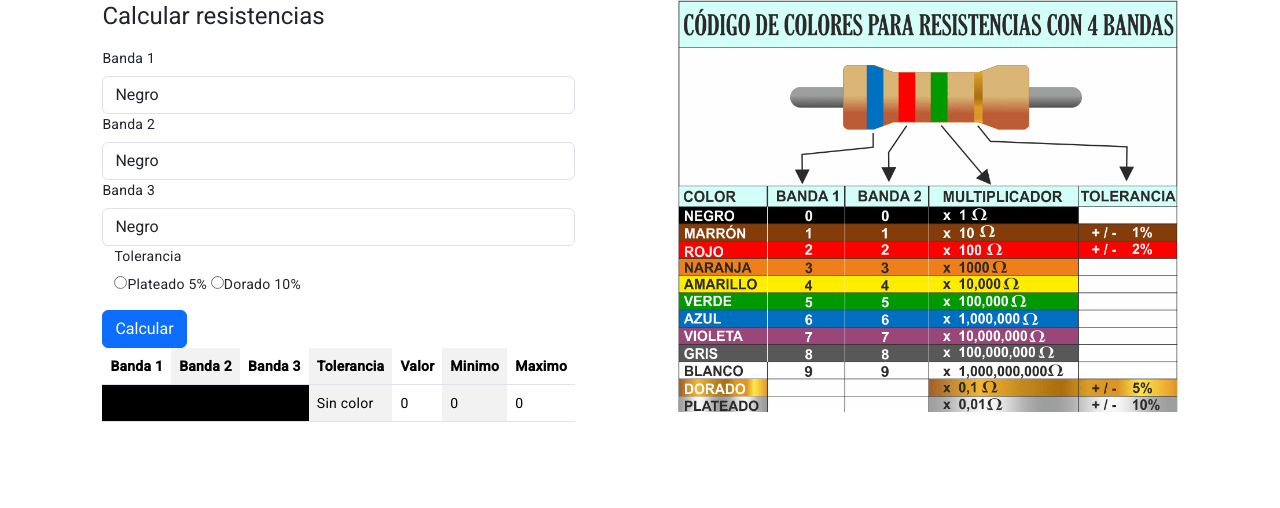
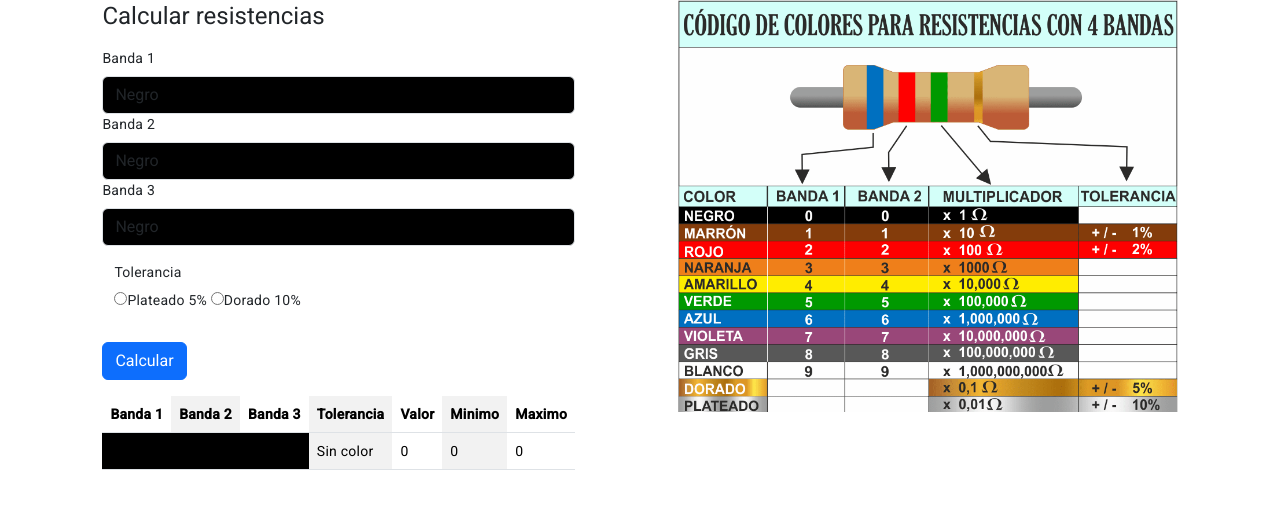
Before and after one commit to IDGS-1003-19002318/practicas-angular-idgs903, an Angular app: page /resistencias in a window 1280 px wide. Shown: the top 508 px of the page. Built offline with nearby package versions, Linux system fonts and the light colour scheme.

Commit message:
Fix resistors

```diff
--- a/src/app/resistencias/resistencias.component.html
+++ b/src/app/resistencias/resistencias.component.html
@@ -4,28 +4,31 @@
     <!-- {{bandas | json}} -->
     <form method="post" class="form-group">
       <label for="banda1" class="form-label">Banda 1</label>
-      <select class="form-control" name="banda1" required [(ngModel)]="resistencia.banda1">
+      <select class="form-control" name="banda1" required [(ngModel)]="resistencia.banda1"
+        [ngStyle]="{'background': bandas[resistencia.banda1].hex}">
         <option *ngFor="let banda of bandas" [value]="banda.id" [ngStyle]="{'color':banda.hex}">{{banda.nombre}}
         </option>
       </select>
       <label class="form-label" for="banda2">Banda 2</label>
-      <select class="form-control" name="banda2" required [(ngModel)]="resistencia.banda2">
+      <select class="form-control" name="banda2" required [(ngModel)]="resistencia.banda2"
+        [ngStyle]="{'background': bandas[resistencia.banda2].hex}">
         <option *ngFor="let banda of bandas" [value]="banda.id" [ngStyle]="{'color':banda.hex}">{{banda.nombre}}
         </option>
       </select>
       <label class="form-label" for="banda3">Banda 3</label>
-      <select class="form-control" name="banda3" required [(ngModel)]="resistencia.banda3">
+      <select class="form-control" name="banda3" required [(ngModel)]="resistencia.banda3"
+        [ngStyle]="{'background': bandas[resistencia.banda3].hex}">
         <option *ngFor="let banda of bandas" [value]="banda.id" [ngStyle]="{'color':banda.hex}">{{banda.nombre}}
         </option>
       </select>
-      <div class="container row">
+      <div class="container row my-3">
         <label class="form-label" for="tolerancia">Tolerancia</label>
         <div class="form-group">
           <input type="radio" name="tolerancia" value="1" [(ngModel)]="resistencia.tolerancia" />Plateado 5%
           <input type="radio" name="tolerancia" value="2" [(ngModel)]="resistencia.tolerancia" />Dorado 10%
         </div>
       </div>
-      <button type="submit" class="btn btn-primary mt-3" (click)="calcularResistencia()">
+      <button type="submit" class="btn btn-primary my-3" (click)="calcularResistencia()">
         <i class="bi bi-calculator-fill"></i> Calcular
       </button>
     </form>
--- a/src/app/resistencias/resistencias.component.ts
+++ b/src/app/resistencias/resistencias.component.ts
@@ -20,17 +20,16 @@ export class ResistenciasComponent implements OnInit {
   };
 
   bandas: any = [
-    // { color: "Seleccione una banda", valor: -1, hex: "#FFFFFF" },
-    { nombre: "Negro", id: 0, hex: "#000000" },
-    { nombre: "brown", id: 1, hex: "#8B4513" },
-    { nombre: "red", id: 2, hex: "#FF0000" },
-    { nombre: "orange", id: 3, hex: "#FFA500" },
-    { nombre: "yellow", id: 4, hex: "#FFFF00" },
-    { nombre: "green", id: 5, hex: "#008000" },
-    { nombre: "blue", id: 6, hex: "#0000FF" },
-    { nombre: "violet", id: 7, hex: "#EE82EE" },
-    { nombre: "gray", id: 8, hex: "#808080" },
-    { nombre: "white", id: 9, hex: "#FFFFFF" },
+    { id: 0, nombre: 'Negro', hex: '#000000', multiplicador: 1 },
+    { id: 1, nombre: 'Cafe', hex: '#8B4513', multiplicador: 10 },
+    { id: 2, nombre: 'Rojo', hex: '#FF0000', multiplicador: 100 },
+    { id: 3, nombre: 'Naranja', hex: '#FFA500', multiplicador: 1000 },
+    { id: 4, nombre: 'Amarillo', hex: '#FFFF00', multiplicador: 10000 },
+    { id: 5, nombre: 'Verde', hex: '#008000', multiplicador: 100000 },
+    { id: 6, nombre: 'Azul', hex: '#0000FF', multiplicador: 1000000 },
+    { id: 7, nombre: 'Violeta', hex: '#EE82EE', multiplicador: 10000000 },
+    { id: 8, nombre: 'Gris', hex: '#808080', multiplicador: 100000000 },
+    { id: 9, nombre: 'Blanco', hex: '#FFFFFF', multiplicador: 1000000000 },
   ];
 
   constructor() { }
@@ -39,7 +38,7 @@ export class ResistenciasComponent implements OnInit {
   }
 
   calcularResistencia() {
-    this.resistencia.valor = this.resistencia.banda1 * 10 + this.resistencia.banda2 * 10 ** this.resistencia.banda3;
+    this.resistencia.valor = parseInt(this.resistencia.banda1.toString() + this.resistencia.banda2.toString()) * this.bandas[this.resistencia.banda3].multiplicador;
     if (this.resistencia.tolerancia == 1) {
       this.resistencia.valorMinimo = this.resistencia.valor - (this.resistencia.valor * 0.05);
       this.resistencia.valorMaximo = this.resistencia.valor + (this.resistencia.valor * 0.05);
```
